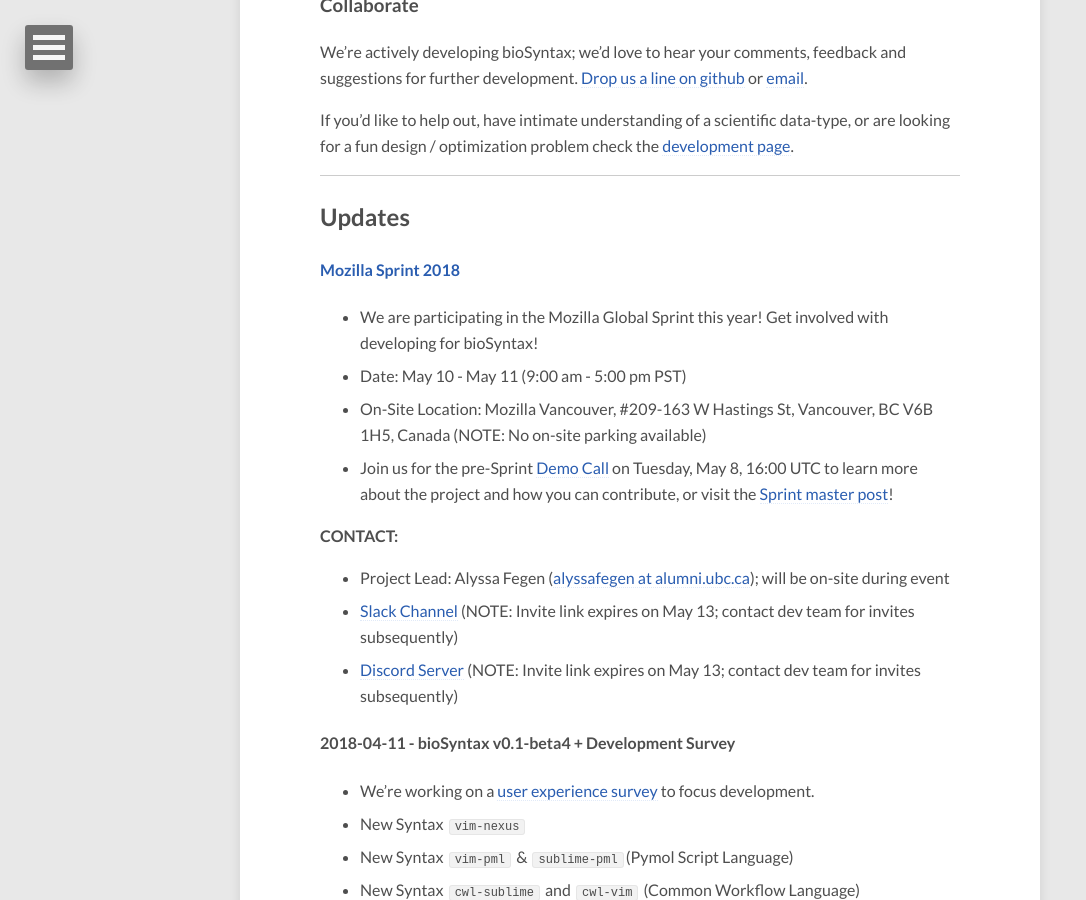
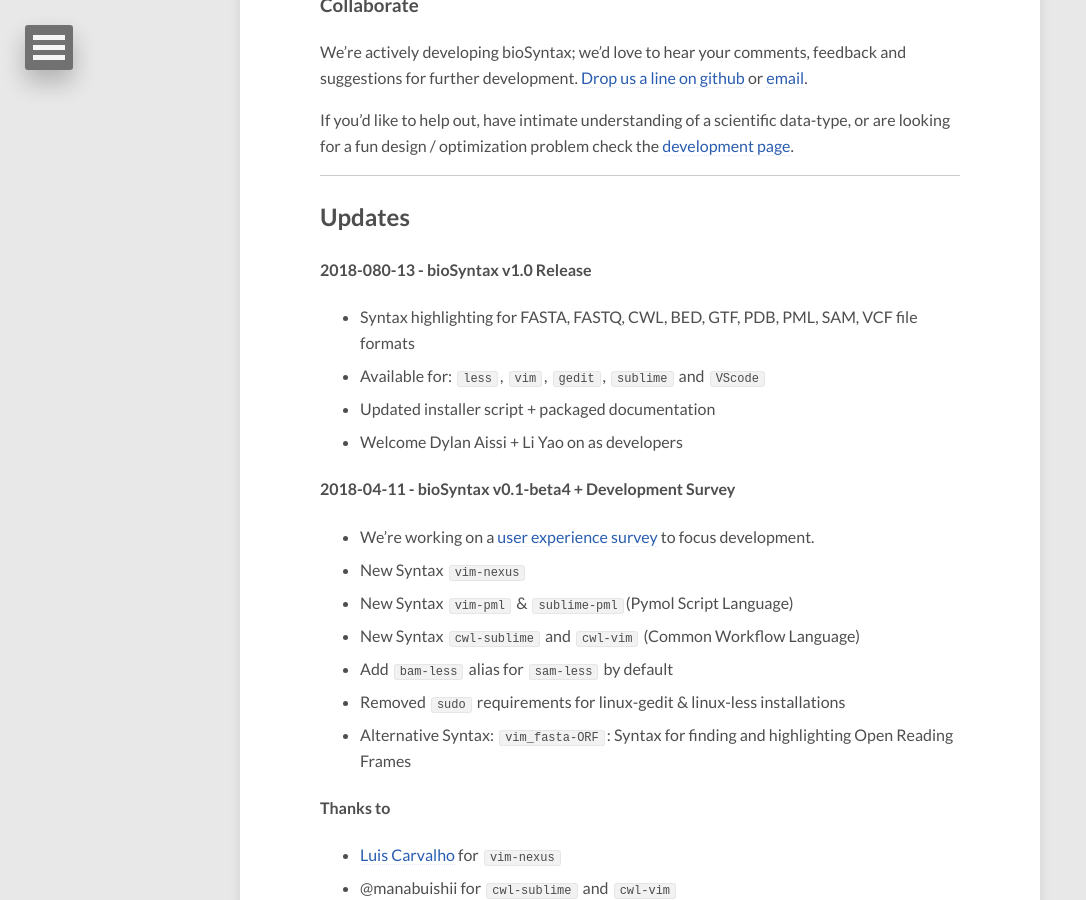
Before and after one commit to bioSyntax/bioSyntax-site, a Jekyll site: the page built from _posts/2017-12-01-index_post.md, in a window 1280 px wide and 900 px high, scrolled down 1001 px. Shown: the whole window, without its empty margins (0-1086 px from the left). Built offline with Jekyll 4.4.1, drawn with Linux system fonts in a browser that asks for light colours; nearby versions of some CDN libraries.

Commit message:
bioSyntax v1.0.0 Release

```diff
--- a/_config.yml
+++ b/_config.yml
@@ -19,7 +19,7 @@
   twitter:
   facebook:
   github:         bioSyntax/bioSyntax
-  version:        v0.1-beta4
+  version:        v1.0.0
   release:        https://www.bioSyntax.org/release
   stackexchange:
   linkedin:
--- a/_includes/footer.html
+++ b/_includes/footer.html
@@ -1,7 +1,7 @@
 <!-- <span>&copy; {{ site.time | date: '%Y' }} {{ site.owner.name }}. Powered by <a href="http://jekyllrb.com" rel="nofollow">Jekyll</a> using the <a href="https://mademistakes.com/work/hpstr-jekyll-theme/" rel="nofollow">HPSTR Theme</a>.</span> -->
 
 <span>
-	<a href="mailto:{{ site.owner.email }}">Contact us: <i class="fa fa-fw fa-envelope"></i></a> &ensp; <a href="https://biosyntax.slack.com/"><i class="fa fa-fw fa-slack"></i></a> &ensp; <a href="https://discord.gg/PAD6y4p"><i class="fa fa-fw fa-comment-o"></i></a> &ensp;|&ensp;
+	<a href="mailto:{{ site.owner.email }}">Contact us: <i class="fa fa-fw fa-envelope"></i></a> &ensp;|&ensp;
     <a href="http://www.hackseq.com"><img src="{{ site.url }}/images/hackseq_project_tag.png"></a> &ensp;|&ensp;
     <a href="https://github.com/{{ site.owner.github }}">Source: <\></a>
 	<!-- &ensp;|&ensp;
--- a/_posts/2017-12-01-index_post.md
+++ b/_posts/2017-12-01-index_post.md
@@ -37,16 +37,12 @@
 
 ## Updates
 
-#### [Mozilla Sprint 2018](https://www.mozillapulse.org/entry/655)
-- We are participating in the Mozilla Global Sprint this year! Get involved with developing for bioSyntax!
-- Date: May 10 - May 11 (9:00 am - 5:00 pm PST)
-- On-Site Location: Mozilla Vancouver, #209-163 W Hastings St, Vancouver, BC V6B 1H5, Canada (NOTE: No on-site parking available)
-- Join us for the pre-Sprint [Demo Call](https://public.etherpad-mozilla.org/p/ol5-demos-b) on Tuesday, May 8, 16:00 UTC to learn more about the project and how you can contribute, or visit the [Sprint master post](https://github.com/bioSyntax/bioSyntax/issues/38)!
+#### 2018-080-13 - bioSyntax v1.0 Release
 
-**CONTACT:**
-- Project Lead: Alyssa Fegen ([alyssafegen at alumni.ubc.ca](mailto:alyssafegen@alumni.ubc.ca)); will be on-site during event
-- [Slack Channel](https://join.slack.com/t/biosyntax/shared_invite/enQtMzU5OTAwNTc0MjI5LTIxNGU4YzQ1ODljZjg0OTE2M2Y5MDY0MjUwOTA4ZjIwMjVjYjgzNTA5ZGM1ZTliNDMwMGUxMmUzOTI3YWMwOTk) (NOTE: Invite link expires on May 13; contact dev team for invites subsequently)
-- [Discord Server](https://discord.gg/PAD6y4p) (NOTE: Invite link expires on May 13; contact dev team for invites subsequently)
+- Syntax highlighting for FASTA, FASTQ, CWL, BED, GTF, PDB, PML, SAM, VCF file formats
+- Available for: `less`, `vim`, `gedit`, `sublime` and `VScode`
+- Updated installer script + packaged documentation
+- Welcome Dylan Aissi + Li Yao on as developers
 
 #### 2018-04-11 - bioSyntax v0.1-beta4 + Development Survey
 - We're working on a [user experience survey](https://goo.gl/forms/YO89fEPw71JpH3Ac2) to focus development.
```
Also changed, not shown: release.md (+1 -1 lines).
